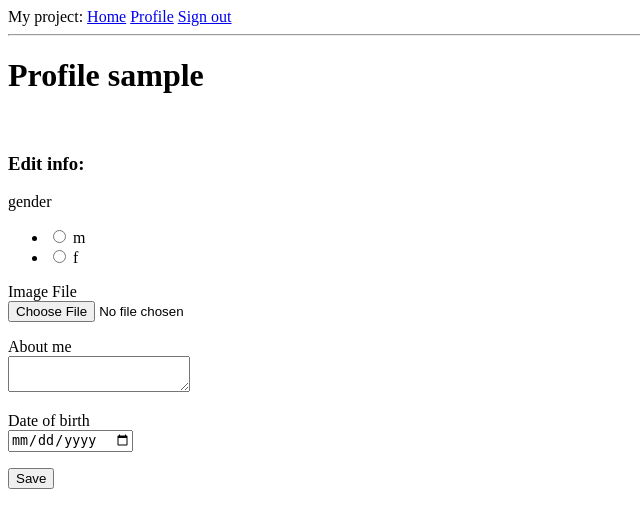
After one commit to CherryNick/flask_project, a Flask app: a page that uses app/templates/edit_profile.html in a window 1280 px wide. The commit adds this page. Shown: the top 528 px of the page, without its empty margins (0-640 px from the left). Run offline with Flask 2, Linux system fonts and the light colour scheme; the visitor is signed in with stand-in values (Sample User, id 1); data comes from the database, SQL or seed files in the repository.

Commit message:
add edit_profile

```diff
--- a/app/forms.py
+++ b/app/forms.py
@@ -1,6 +1,8 @@
 from flask_wtf import FlaskForm
-from wtforms import SubmitField, StringField, PasswordField, BooleanField
-from wtforms.validators import DataRequired, email, EqualTo, length, ValidationError
+from wtforms import SubmitField, StringField, PasswordField, BooleanField, \
+    RadioField, FileField, TextAreaField
+from wtforms.fields.html5 import DateField
+from wtforms.validators import DataRequired, email, EqualTo, length, ValidationError, regexp
 from app.models import User
 
 
@@ -20,11 +22,19 @@ class RegistrationForm(FlaskForm):
     submit = SubmitField('Sign up')
 
     def validate_username(self, username):
-        user = User.query.filter_by(username=username.data).first()
+        user = User.query.filter_by(username=username.data.title()).first()
         if user:
             raise ValidationError('Username already exists!')
 
     def validate_email(self, email):
-        email = User.query.filter_by(email=email.data).first()
+        email = User.query.filter_by(email=email.data.lower()).first()
         if email:
             raise ValidationError('email already exists!')
+
+
+class EditProfileForm(FlaskForm):
+    gender = RadioField('gender', choices=['m', 'f'])
+    photo = FileField('Image File')  #, #validators=[regexp(r'^[^/\\]\.jpg$')]
+    info = TextAreaField('About me')
+    date_of_birth = DateField('Date of birth')
+    submit = SubmitField('Save')
--- a/app/models.py
+++ b/app/models.py
@@ -1,7 +1,8 @@
 from app import db, login
-from datetime import datetime
+from datetime import datetime, date
 from werkzeug.security import generate_password_hash, check_password_hash
 from flask_login import UserMixin
+from os import path
 
 
 class User(UserMixin, db.Model):
@@ -10,6 +11,7 @@ class User(UserMixin, db.Model):
     email = db.Column(db.String(120), index=True, unique=True, nullable=False)
     password_hash = db.Column(db.String(128), nullable=False)
     posts = db.relationship('Post', backref='author', lazy='dynamic')
+    profile = db.relationship('Profile', backref='profile', lazy='dynamic')
 
     def __repr__(self):
         return f'<User {self.username}>'
@@ -41,3 +43,34 @@ class Profile(db.Model):
     date_of_birth = db.Column(db.Date, index=True)
     gender = db.Column(db.String(1))
     info = db.Column(db.Text)
+    last_seen = db.Column(db.DateTime, index=True, default=datetime.now())
+    photo_id = db.Column(db.Integer, db.ForeignKey('media.id'))
+
+    def __repr__(self):
+        return f'<Profile of user {self.user_id}>'
+
+    def update_info(self, gender, photo, info, date_of_birth):
+        if gender:
+            self.gender = gender
+        #photo
+        if info.split():
+            self.info = info
+        if date_of_birth:
+           self.date_of_birth = date_of_birth
+
+
+class Media(db.Model):
+    id = db.Column(db.Integer, primary_key=True)
+    path = db.Column(db.String(120))
+
+    def __repr__(self):
+        return f'<Media id: {self.id}>'
+
+    def make_path(self):
+        self.path = path.join(f'/media/{date}/')
+
+
+user_media = db.Table('user_media',
+                      db.Column('user_id', db.Integer, db.ForeignKey('user.id')),
+                      db.Column('media_id', db.Integer, db.ForeignKey('media.id'))
+                      )
--- a/app/routes.py
+++ b/app/routes.py
@@ -1,5 +1,5 @@
 from flask import render_template, flash, redirect, url_for, request
-from app.forms import LoginForm, RegistrationForm
+from app.forms import LoginForm, RegistrationForm, EditProfileForm
 from app import app, db
 from flask_login import current_user, login_user, logout_user, login_required
 from app.models import User, Post, Profile
@@ -64,7 +64,7 @@ def register():
     # submit validation
 
     if form.validate_on_submit():
-        user = User(username=form.username.data, email=form.email.data)
+        user = User(username=form.username.data.strip().title(), email=form.email.data.strip().lower())
         user.set_password(form.password.data)
 
         db.session.add(user)
@@ -86,6 +86,42 @@ def logout():
 @login_required
 def user(username):
     user = User.query.filter_by(username=username).first_or_404()
-    profile = Profile.query.filter_by(user_id=user.id).all()
-    posts = Post.query.filter_by(user_id=user.id).all()
+    profile = user.profile.first()
+    posts = user.posts.all()
     return render_template('profile.html', user=user, profile=profile, posts=posts)
+
+
+@app.route('/user/<username>/edit', methods=['GET', 'POST'])
+@login_required
+def edit_profile(username):
+
+    form = EditProfileForm()
+
+    if current_user.profile.first():
+        profile = current_user.profile.first()
+        if form.validate_on_submit():
+            profile.update_info(gender=form.gender.data,
+                                info=form.info.data,
+                                photo='1',
+                                date_of_birth=form.date_of_birth.data)
+
+            db.session.add(profile)
+            db.session.commit()
+
+            flash('Saved')
+            return redirect(url_for('user', username=current_user.username))
+    else:
+        profile = Profile(user_id=current_user.id,
+                          gender=form.gender.data,
+                          info=form.info.data,
+                          date_of_birth=form.date_of_birth.data)
+        if form.validate_on_submit():
+
+            db.session.add(profile)
+            db.session.commit()
+
+            flash('Saved')
+            return redirect(url_for('user', username=current_user.username))
+
+
+    return render_template('edit_profile.html', user=current_user, profile=profile, form=form)
--- /dev/null
+++ b/app/templates/edit_profile.html
@@ -0,0 +1,39 @@
+{% extends "base.html" %}
+{% block content %}
+
+<h1>Profile {{ user.username }}</h1>
+<br>
+
+<h3>Edit info:</h3>
+<form action="" method="POST" novalidate>
+    {{ form.hidden_tag() }}
+    <p>
+        {{ form.gender.label }} <br>
+        {{ form.gender(size=32) }}
+    </p>
+    <p>
+        {{ form.photo.label }} <br>
+        {{ form.photo(size=32) }}
+        {% for error in form.photo.errors %}
+    <p class="validation_error">{{ error }}</p>
+    {% endfor %}
+    </p>
+    <p>
+        {{ form.info.label }} <br>
+        {{ form.info(size=32) }}
+    </p>
+    <p>
+        {{ form.date_of_birth.label }} <br>
+        {{ form.date_of_birth(size=32) }}
+    </p>
+    <p>
+        {{ form.submit() }}
+    </p>
+
+
+
+</form>
+
+
+
+{% endblock %}
```
Also changed, not shown: app/templates/profile.html (+11 -3 lines), migrations/versions/316f4a0f394a_new_column_in_profile.py (added, +30 -0 lines), migrations/versions/5e2e985a35b6_media_table.py (added, +39 -0 lines), migrations/versions/6d8c73624f3d_new_column_in_profile.py (added, +30 -0 lines).
